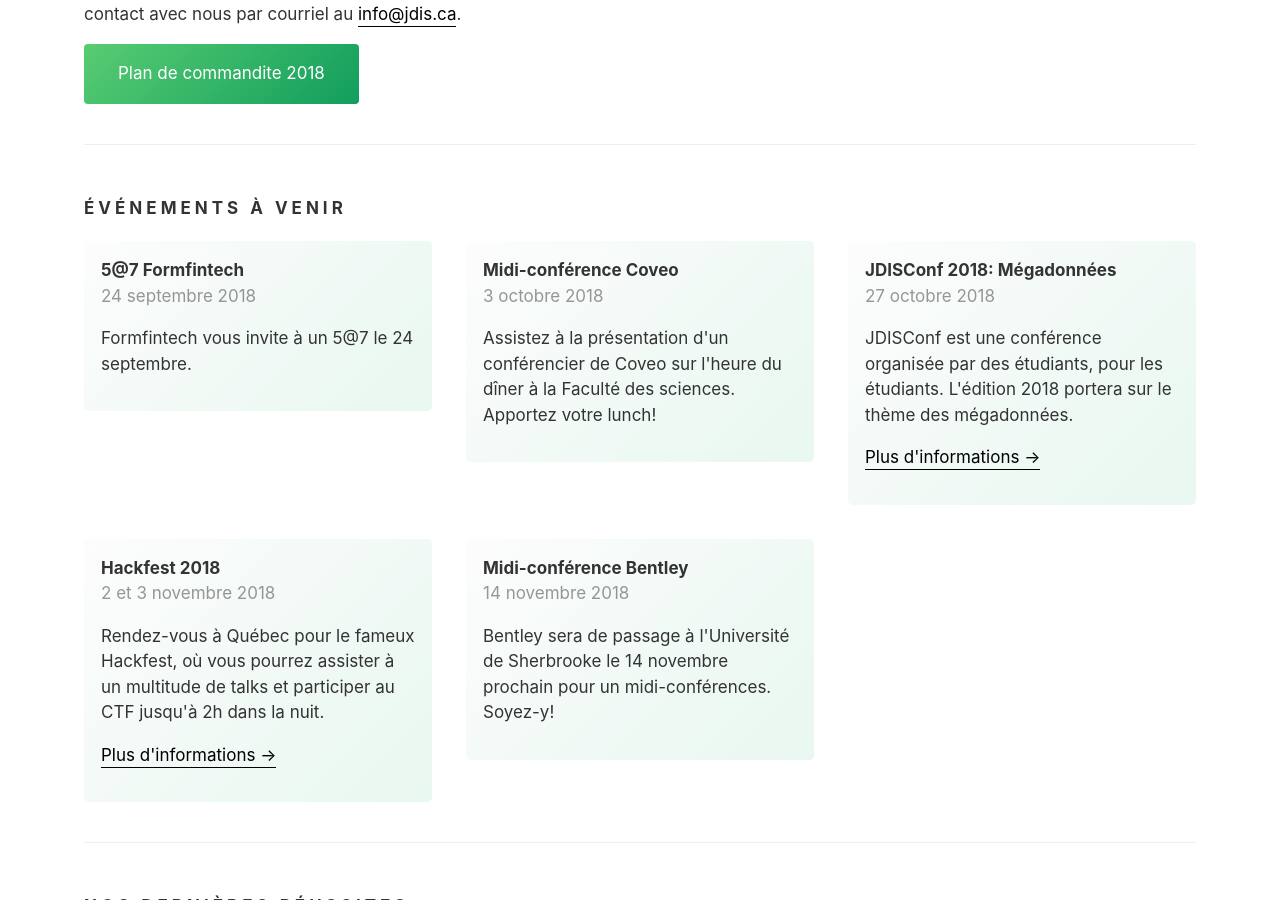
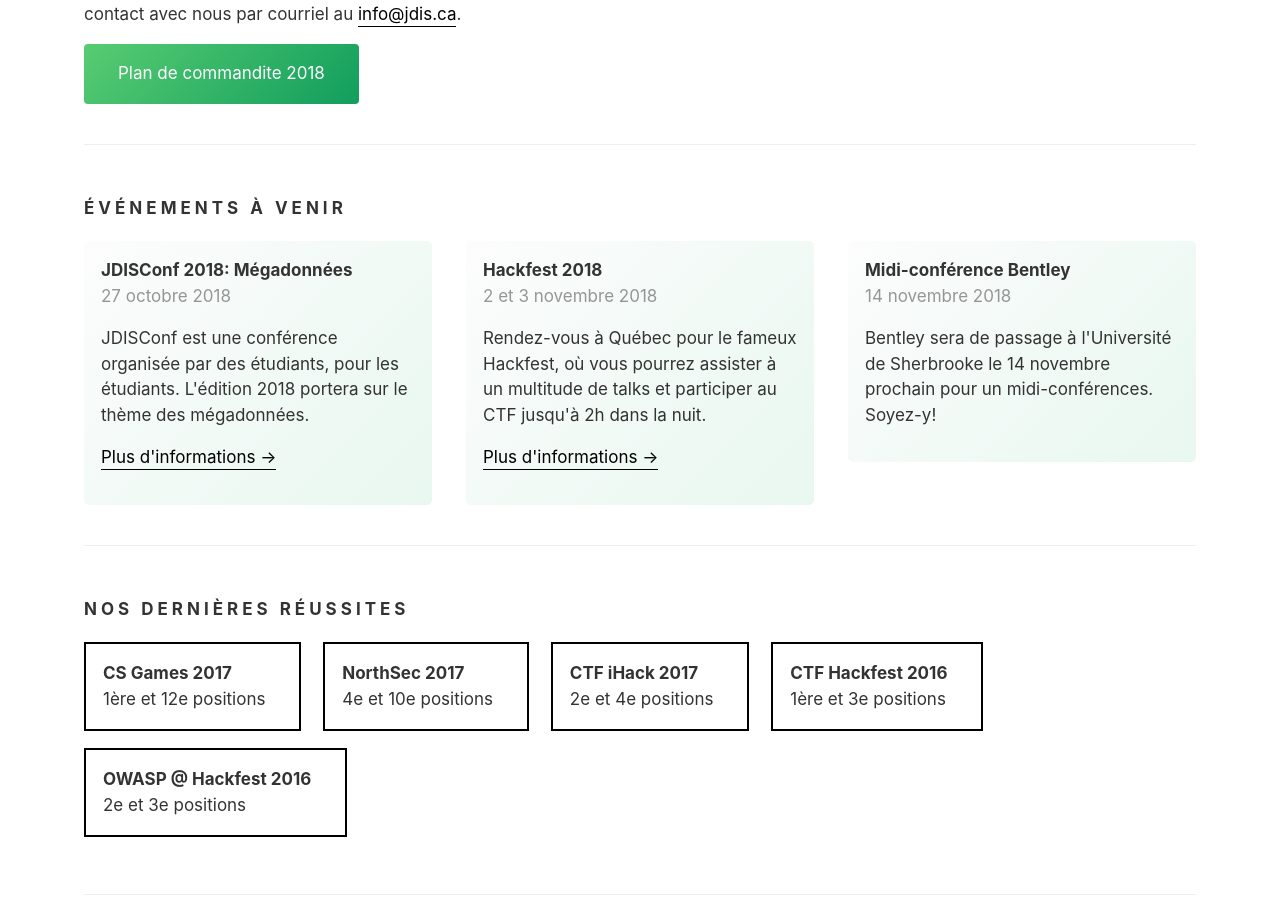
Before and after one commit to JDIS/Website, a Jekyll site: the page built from _pages/index.html, in a window 1280 px wide and 900 px high, scrolled down 1208 px. Built offline with Jekyll 4.4.1, drawn with Linux system fonts in a browser that asks for light colours; some web fonts are replaced.

Commit message:
Retrait d'événements passés

```diff
--- a/_data/events.json
+++ b/_data/events.json
@@ -1,16 +1,4 @@
 [
-  {
-    "name": "5@7 Formfintech",
-    "date": "24 septembre 2018",
-    "description": "Formfintech vous invite à un 5@7 le 24 septembre.",
-    "url": ""
-  },
-  {
-    "name": "Midi-conférence Coveo",
-    "date": "3 octobre 2018",
-    "description": "Assistez à la présentation d'un conférencier de Coveo sur l'heure du dîner à la Faculté des sciences. Apportez votre lunch!",
-    "url": ""
-  },
   {
     "name": "JDISConf 2018: Mégadonnées",
     "url": "https://conference2018.jdis.ca",
```
